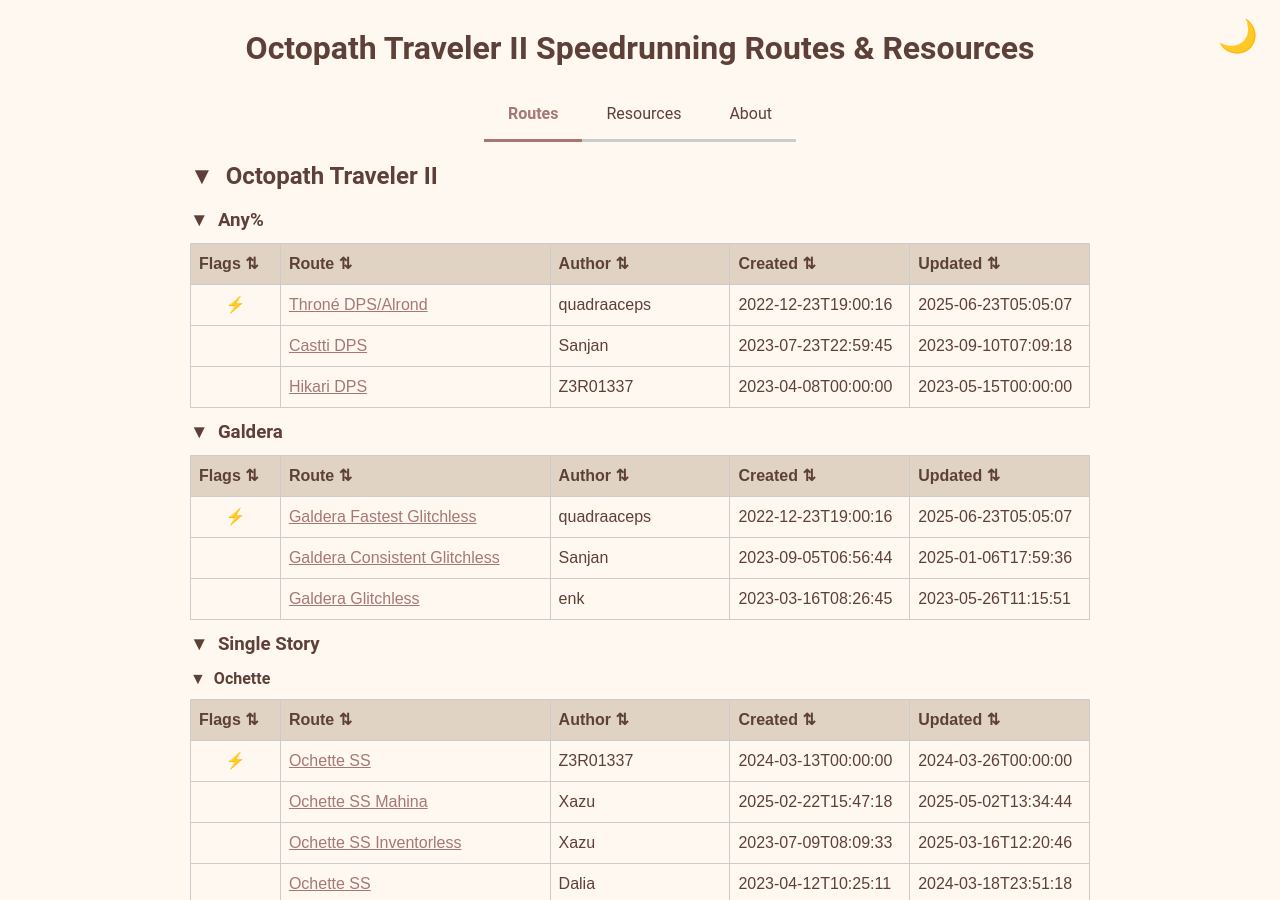
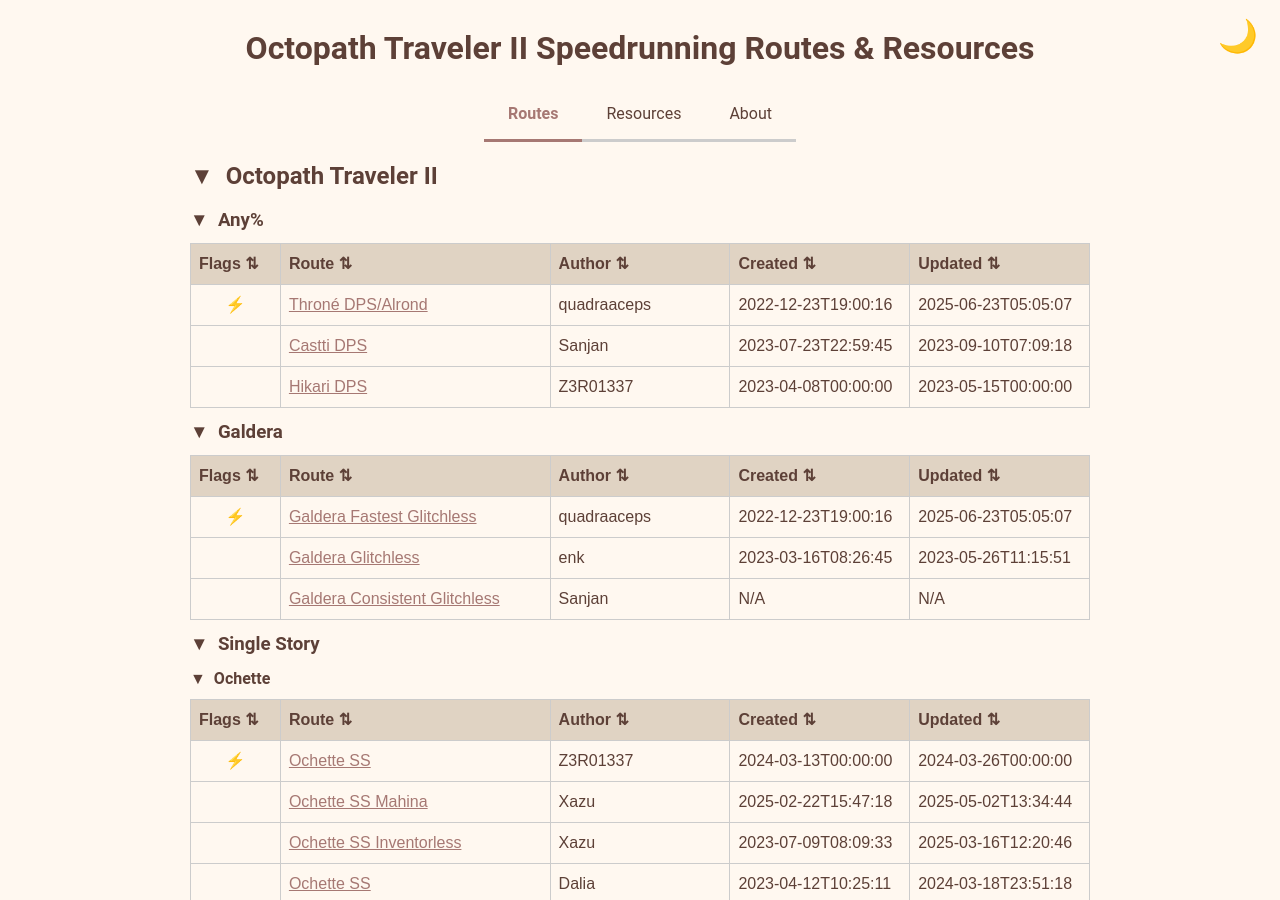
Before and after one commit to yetanotherf0rked/octopath2-stuff, a Jekyll site: the page built from index.html, in a window 1280 px wide and 900 px high. Built offline with Jekyll 4.4.1, drawn with Linux system fonts in a browser that asks for light colours.

```diff
--- a/_data/routes-with-timestamps.json
+++ b/_data/routes-with-timestamps.json
@@ -41,9 +41,9 @@
         "Title": "Galdera Consistent Glitchless",
         "author": "Sanjan",
         "link": "https://docs.google.com/spreadsheets/d/1-k1A-7N2o2MAg9h5MxLHoiabB_D3SIqDHQJXDOZtPsY/edit",
-        "created": "2023-09-05T06:56:44",
-        "updated": "2025-01-06T17:59:36",
-        "certainty": "high"
+        "created": null,
+        "updated": null,
+        "certainty": "low"
       },
       {
         "Title": "Galdera Glitchless",
```
